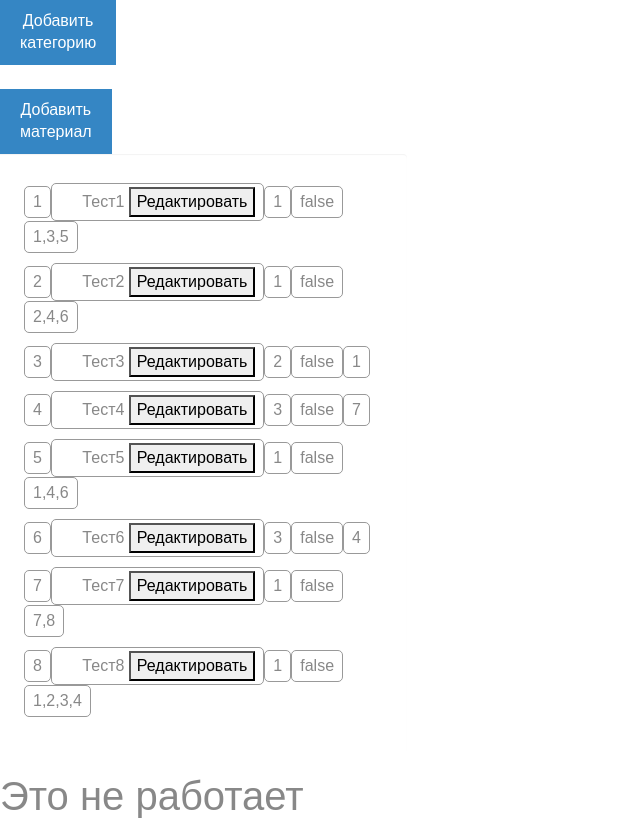
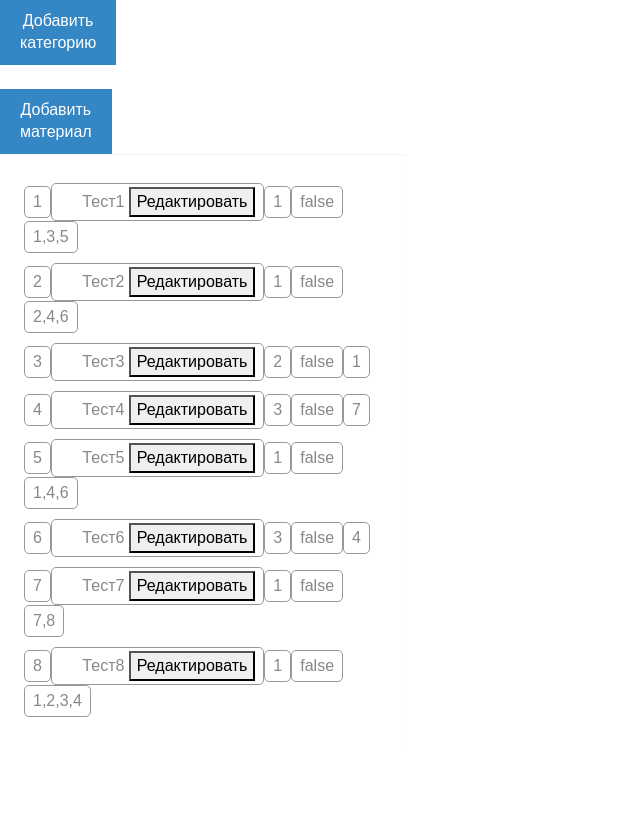
Before and after one commit to TatianaYudakova/angular-epCoreApplication, an Angular app: page / in a window 1280 px wide. Shown: the whole page, without its empty margins (0-640 px from the left). After the commit the page ends 800 px from the top, so only its background shows below. Built offline with nearby package versions, Linux system fonts and the light colour scheme.

Commit message:
Мелкие поправки

```diff
--- a/src/app/category-create/category-create.component.html
+++ b/src/app/category-create/category-create.component.html
@@ -56,4 +56,3 @@
   </form>
   <!--</div>-->
 </div>
-<h1 *ngIf="!addCat">Это не работает</h1>
--- a/src/app/category/category.component.html
+++ b/src/app/category/category.component.html
@@ -6,6 +6,8 @@
     <button id="addEntry" class="abtn abtn--show-all">Добавить материал</button>
   </div>
 </div>
+
+<app-category-create [addCat]="addCategory" (onChanged)="onChanged($event)"></app-category-create>
 
 <div class="tree">
 
@@ -35,6 +37,4 @@
   </ul>
 </div>
 
-<app-category-create [addCat]="addCategory" (onChanged)="onChanged($event)"></app-category-create>
-
 <app-documents></app-documents>
```
